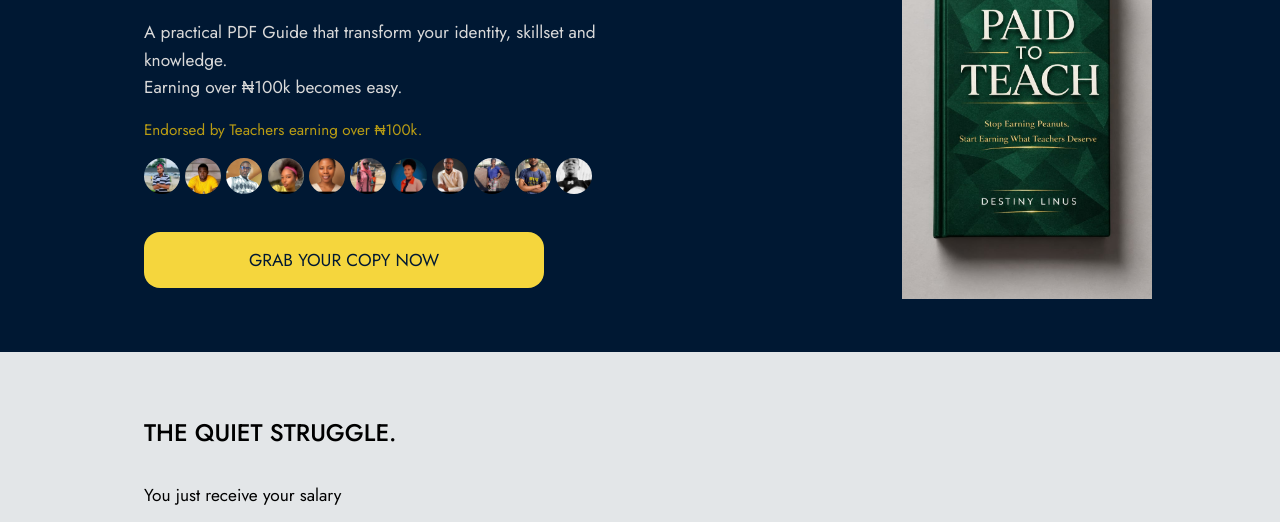
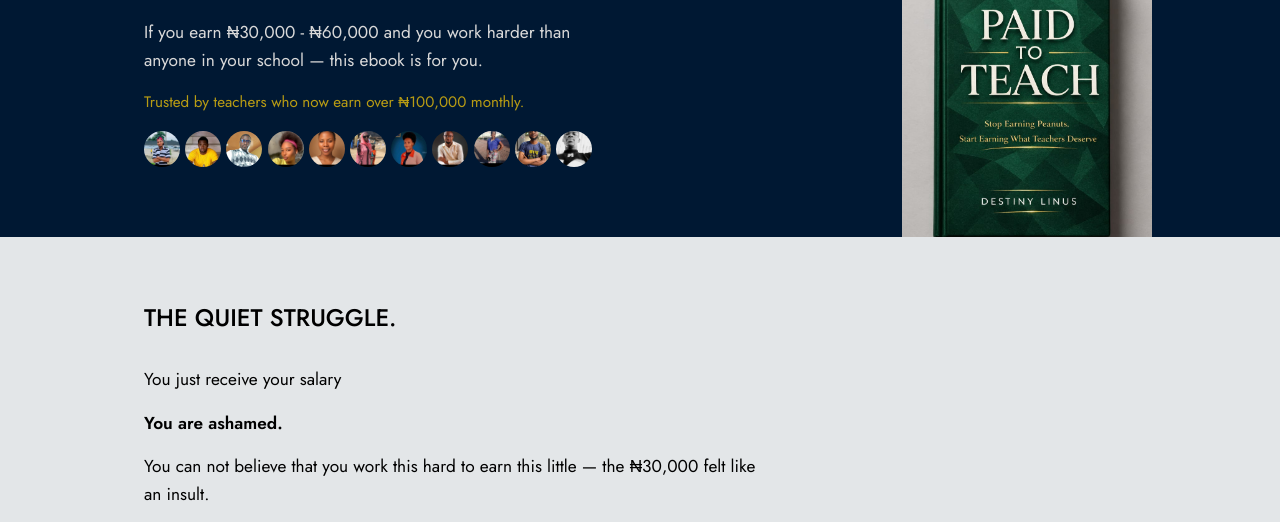
Before and after one commit to youngdestinx/ebook, a plain HTML site: page index.html in a window 1280 px wide. Shown: the part 261-783 px from the top of the page. Drawn offline with Linux system fonts and the light colour scheme.

Commit message:
landing page updated

```diff
--- a/index.html
+++ b/index.html
@@ -18,11 +18,11 @@
             <div class="content">
                 <h1>Teachers <br><span>Earn over &#8358;100,000 in 90 Days — </span><br>Or Your Money Back.</h1>
                 <p>
-                    A practical PDF Guide that transform your identity, skillset and knowledge. <br>
-                    Earning over &#8358;100k becomes easy.
+                    If you earn &#8358;30,000 - &#8358;60,000 and you work harder than anyone in your
+                    school — this ebook is for you.
                 </p>
                 <p class="small">
-                    Endorsed by Teachers earning over &#8358;100k.
+                    Trusted by teachers who now earn over &#8358;100,000 monthly.
                 </p>
                 <div class="proofs">
                     <img src="images/mimi.png" alt="mimi">
@@ -36,9 +36,6 @@
                     <img src="images/taiwo.png" alt="taiwo">
                     <img src="images/me.jpg" alt="me">
                     <img src="images/sodiq.jpg" alt="sodiq">
-                </div>
-                <div class="cta">
-                    <a href="https://selar.com/565n46g615">Grab Your Copy Now</a>
                 </div>
                 <div class="book">
                     <img src="images/book1.jpg" alt="paid to teach">
```
